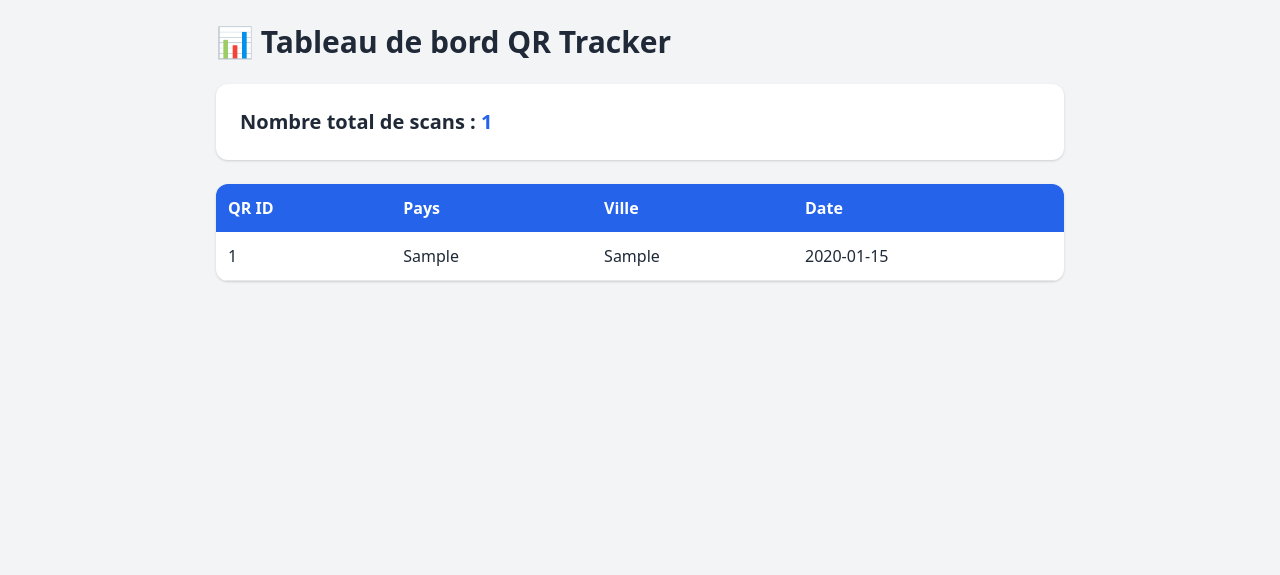
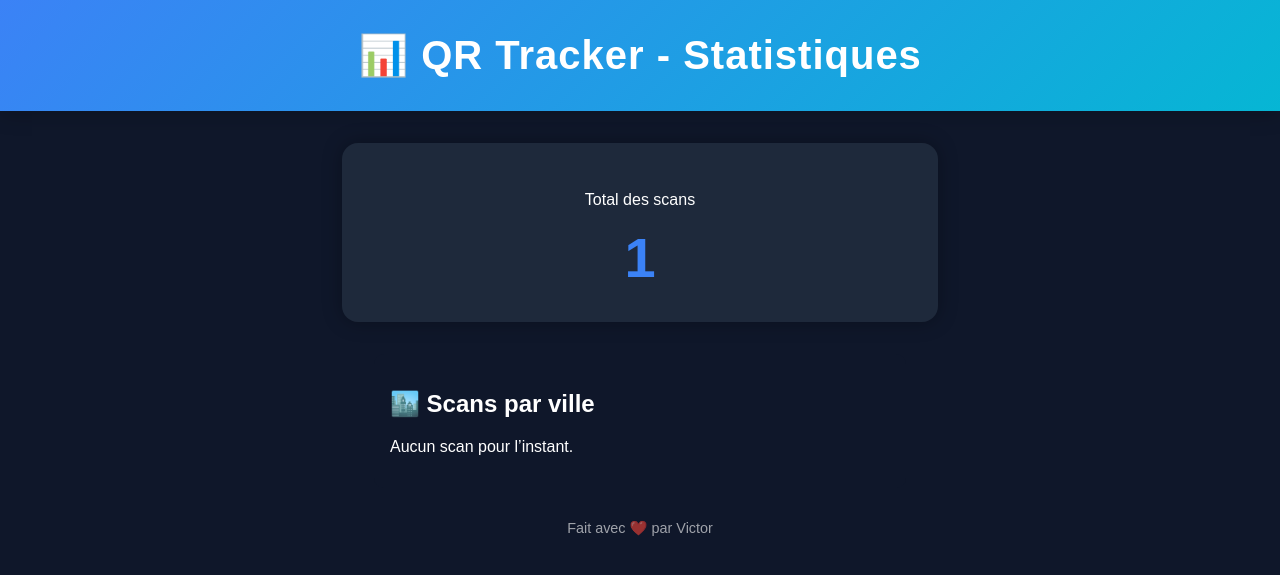
Before and after one commit to FyZZoYT/qr-tracker, a Flask app: page / in a window 1280 px wide. Shown: the top 575 px of the page. Run offline with Flask 3, Linux system fonts and the light colour scheme; tables that the repository leaves empty hold one stand-in row (values such as "Sample post").

Commit message:
dashboard.html

```diff
--- a/templates/dashboard.html
+++ b/templates/dashboard.html
@@ -1,38 +1,101 @@
 <!DOCTYPE html>
 <html lang="fr">
 <head>
-  <meta charset="UTF-8">
-  <title>QR Tracker Local</title>
-  <link href="https://cdn.jsdelivr.net/npm/tailwindcss@2.2.19/dist/tailwind.min.css" rel="stylesheet">
+    <meta charset="UTF-8">
+    <meta name="viewport" content="width=device-width, initial-scale=1.0">
+    <title>QR Tracker - Statistiques</title>
+    <style>
+        body {
+            font-family: 'Poppins', sans-serif;
+            background: #0f172a;
+            color: white;
+            margin: 0;
+            padding: 0;
+        }
+        header {
+            text-align: center;
+            padding: 2rem 0;
+            background: linear-gradient(135deg, #3b82f6, #06b6d4);
+            box-shadow: 0 4px 20px rgba(0,0,0,0.2);
+        }
+        h1 {
+            margin: 0;
+            font-size: 2.5rem;
+            letter-spacing: 1px;
+        }
+        main {
+            display: flex;
+            flex-direction: column;
+            align-items: center;
+            margin: 2rem;
+        }
+        .stats-box {
+            background: #1e293b;
+            border-radius: 16px;
+            padding: 2rem 3rem;
+            text-align: center;
+            box-shadow: 0 0 20px rgba(0,0,0,0.3);
+            max-width: 500px;
+            width: 90%;
+        }
+        .total {
+            font-size: 3.5rem;
+            font-weight: bold;
+            color: #3b82f6;
+        }
+        .city-list {
+            margin-top: 2rem;
+            background: #0f172a;
+            border-radius: 10px;
+            padding: 1rem;
+            width: 90%;
+            max-width: 500px;
+        }
+        .city {
+            display: flex;
+            justify-content: space-between;
+            border-bottom: 1px solid rgba(255,255,255,0.1);
+            padding: 0.5rem 0;
+            font-size: 1.1rem;
+        }
+        .city:last-child {
+            border-bottom: none;
+        }
+        footer {
+            margin-top: 2rem;
+            text-align: center;
+            color: rgba(255,255,255,0.6);
+            font-size: 0.9rem;
+        }
+    </style>
 </head>
-<body class="bg-gray-100 text-gray-800">
-  <div class="max-w-4xl mx-auto p-6">
-    <h1 class="text-3xl font-bold mb-6">📊 Tableau de bord QR Tracker</h1>
-    <div class="bg-white rounded-xl shadow p-6 mb-6">
-      <p class="text-xl font-semibold">Nombre total de scans : <span class="text-blue-600">{{ total }}</span></p>
-    </div>
-    <div class="bg-white rounded-xl shadow overflow-hidden">
-      <table class="w-full text-left">
-        <thead class="bg-blue-600 text-white">
-          <tr>
-            <th class="p-3">QR ID</th>
-            <th class="p-3">Pays</th>
-            <th class="p-3">Ville</th>
-            <th class="p-3">Date</th>
-          </tr>
-        </thead>
-        <tbody>
-          {% for s in scans %}
-          <tr class="border-b hover:bg-gray-50">
-            <td class="p-3">{{ s[0] }}</td>
-            <td class="p-3">{{ s[1] }}</td>
-            <td class="p-3">{{ s[2] }}</td>
-            <td class="p-3">{{ s[3][:19] }}</td>
-          </tr>
-          {% endfor %}
-        </tbody>
-      </table>
-    </div>
-  </div>
+<body>
+    <header>
+        <h1>📊 QR Tracker - Statistiques</h1>
+    </header>
+    <main>
+        <div class="stats-box">
+            <p>Total des scans</p>
+            <div class="total">{{ total }}</div>
+        </div>
+
+        <div class="city-list">
+            <h2>🏙️ Scans par ville</h2>
+            {% if city_counts %}
+                {% for city, count in city_counts.items() %}
+                    <div class="city">
+                        <span>{{ city }}</span>
+                        <span>{{ count }}</span>
+                    </div>
+                {% endfor %}
+            {% else %}
+                <p>Aucun scan pour l’instant.</p>
+            {% endif %}
+        </div>
+    </main>
+
+    <footer>
+        Fait avec ❤️ par Victor
+    </footer>
 </body>
 </html>
```
